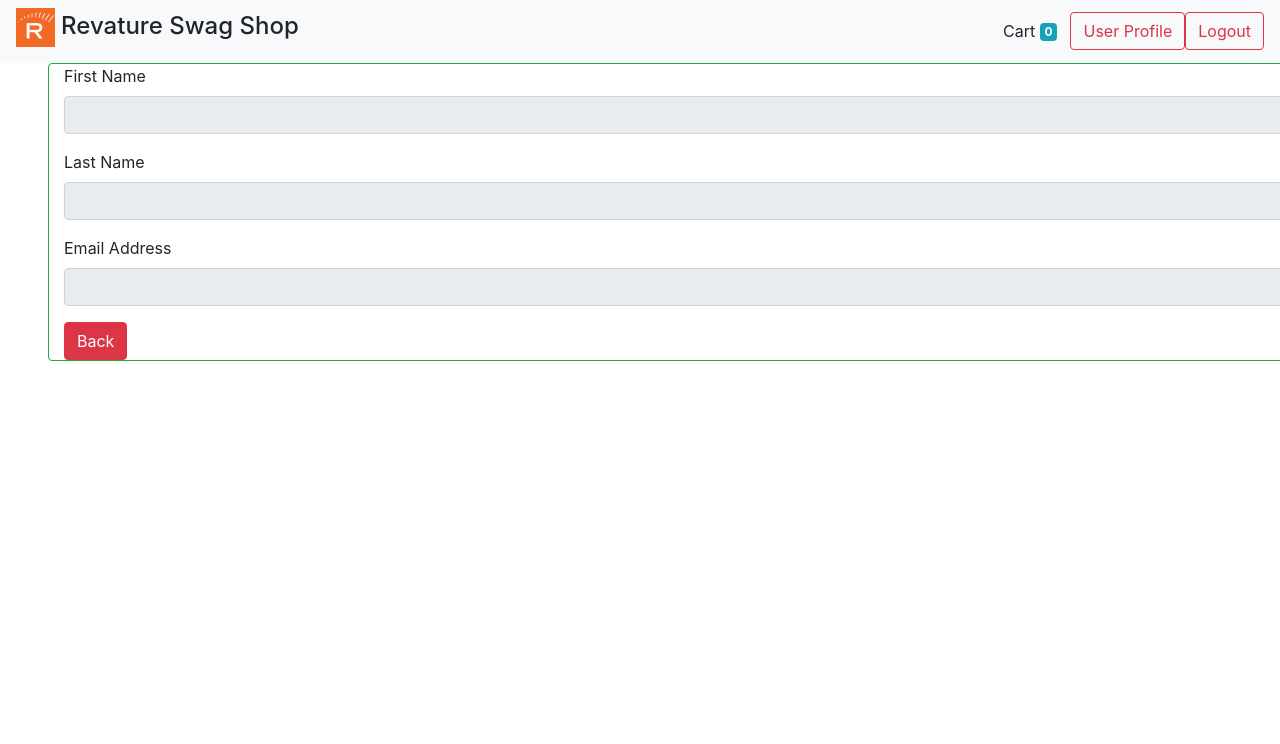
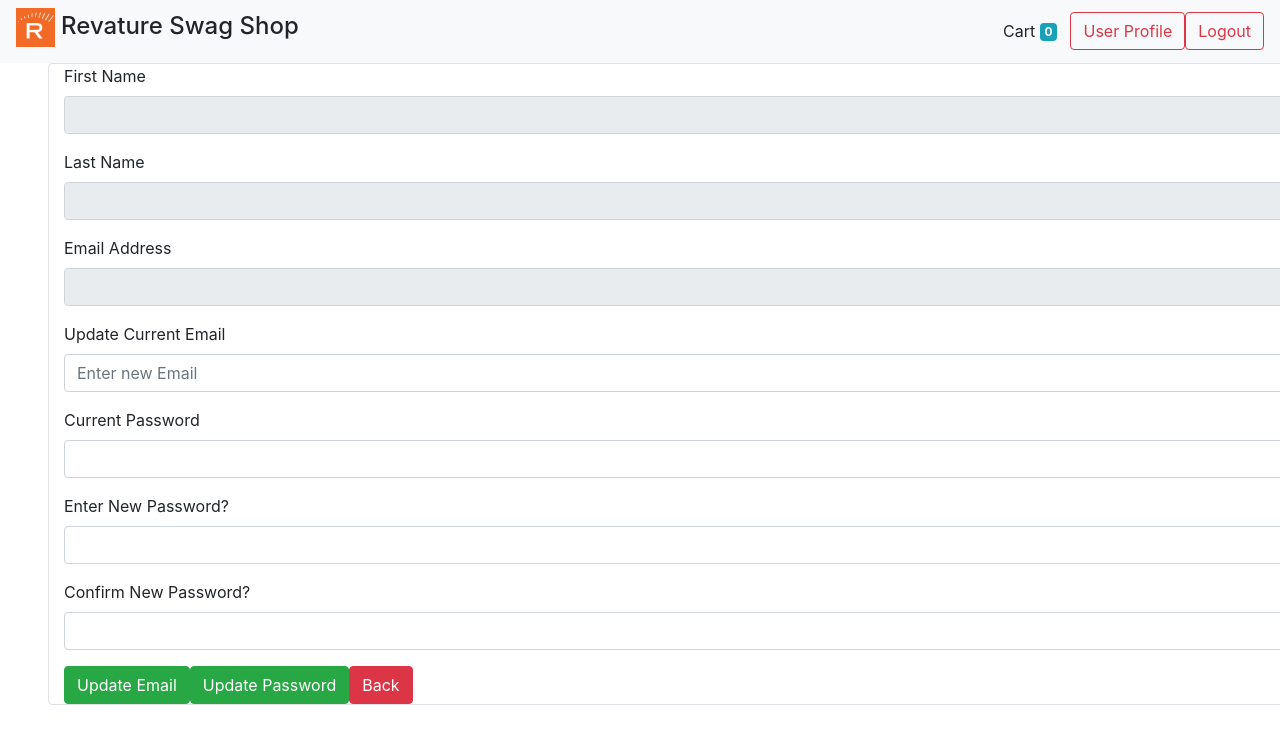
Before and after one commit to Ajay-Capstone-Team-A/Capstone, an Angular app in the folder ECommerce.UI/: page /profile in a window 1280 px wide. Shown: the top 744 px of the page. Built offline with nearby package versions, Linux system fonts and the light colour scheme.

Commit message:
Added backlog modify profile information

```diff
--- a/ECommerce.UI/src/app/components/profile/profile.component.html
+++ b/ECommerce.UI/src/app/components/profile/profile.component.html
@@ -1,8 +1,7 @@
 <app-navbar></app-navbar>
-<div class="col border border-success border-3 rounded mx-5">
+<div class="col border border-basic border-3 rounded mx-5">
     <form role="form">
         <div class="form-group">
-        <!-- ! Read only -->
         <label for="formControlInput" class="form-label">First Name</label>
         <input
             readonly
@@ -14,7 +13,6 @@
         />
         </div>
 
-        <!-- ! Read only -->
         <div class="form-group">
         <label for="user-lname"> Last Name </label>
         <input
@@ -26,7 +24,6 @@
             disabled
         />
         </div>
-        <!-- ! Read only -->
         <div class="form-group">
         <label for="user-email">Email Address</label>
         <input
@@ -38,6 +35,24 @@
             disabled
         />
         </div>
+        <div class="form-group">
+            <label for="user-new-email">Update Current Email</label>
+            <input type="email" class="form-control" id="user-new-email" placeholder="Enter new Email"/>
+        </div>
+        <div class="form-group">
+            <label for="user-curr-pw">Current Password</label>
+            <input type="password" class="form-control" id="user-curr-pw"/>
+        </div>
+        <div class="form-group">
+            <label for="user-new-pw">Enter New Password&#63;</label>
+            <input type="password" class="form-control" id="user-new-pw"/>
+        </div>
+        <div class="form-group">
+            <label for="user-conf-pw">Confirm New Password&#63;</label>
+            <input type="password" class="form-control" id="user-conf-pw"/>
+        </div>
+        <button class="btn btn-success" (click)="updateEmail()" type="submit">Update Email</button>
+        <button class="btn btn-success" (click)="updatePassword()" type="submit">Update Password</button>
         <button class="btn btn-danger" [routerLink]="['/home']">Back</button>
     </form>
     </div>
--- a/ECommerce.UI/src/app/components/profile/profile.component.ts
+++ b/ECommerce.UI/src/app/components/profile/profile.component.ts
@@ -1,6 +1,7 @@
 import { Component, OnInit } from '@angular/core';
 import { User } from '../../models/user';
 import { CurrentuserService } from '../../services/currentuser.service';
+import { AuthService } from '../../services/auth.service';
 
 @Component({
   selector: 'app-profile',
@@ -11,7 +12,8 @@ export class ProfileComponent implements OnInit {
 
   Service: CurrentuserService = new CurrentuserService;
   currentuser: User;
-  constructor(private userService: CurrentuserService) {
+
+  constructor(private userService: CurrentuserService, private authService: AuthService) {
     this.Service = userService;
     this.currentuser = this.Service.getUser();
   }
@@ -19,4 +21,46 @@ export class ProfileComponent implements OnInit {
   ngOnInit(): void {
   }
 
+  updateEmail(){
+    var newemail = (<HTMLInputElement>document.getElementById("user-new-email")).value;
+    // Update the current user
+    this.currentuser.userEmail = newemail;
+    this.authService.putUser(this.currentuser).subscribe(
+      result => {console.log(`Result ${result}`)},
+      err => (console.log(`Error: ${err}`))
+    );
+    alert("Email has been updated!");
+  }
+
+  updatePassword(){
+    var currpw = (<HTMLInputElement>document.getElementById("user-curr-pw")).value;
+    var newpw = (<HTMLInputElement>document.getElementById("user-new-pw")).value;
+    var newconfpw = (<HTMLInputElement>document.getElementById("user-conf-pw")).value;
+
+    // ! If the user wants to change anything, they better be remembering their password
+    if (currpw != this.currentuser.userPassword) {
+      alert("The password that you entered was incorrect. Please try again");
+      return;
+    }
+
+    // ! They got their own password right, so let's check if they're updating it
+    if (newpw){
+      if (newpw != newconfpw)
+      {
+        alert("Your new password and confirmation do not match. Please try again");
+        return;
+      }
+      this.currentuser.userPassword = newpw;
+    }
+
+    this.Service.setUser(this.currentuser);
+
+    //    So I just need to put now
+    this.authService.putUser(this.currentuser).subscribe(
+      result => {console.log(`Result ${result}`)},
+      err => (console.log(`Error: ${err}`))
+    );
+    alert("Password has been updated!");
+  }
+
 }
--- a/ECommerce.UI/src/app/services/auth.service.ts
+++ b/ECommerce.UI/src/app/services/auth.service.ts
@@ -1,5 +1,6 @@
 import { HttpClient } from '@angular/common/http';
 import { Injectable } from '@angular/core';
+import { faUserInjured } from '@fortawesome/free-solid-svg-icons';
 import { Observable } from 'rxjs';
 import { environment } from 'src/environments/environment';
 import { User } from '../models/user';
@@ -31,4 +32,8 @@ export class AuthService {
   getUser(userId: number): Observable<any>{
     return this.http.get<any>(`${this.authUrl}/profile/` + userId.toString());
   }
+
+  putUser(user: User){
+    return this.http.patch<any>(`${this.authUrl}/profile/` + user.userId.toString(), user);
+  }
 }
```
